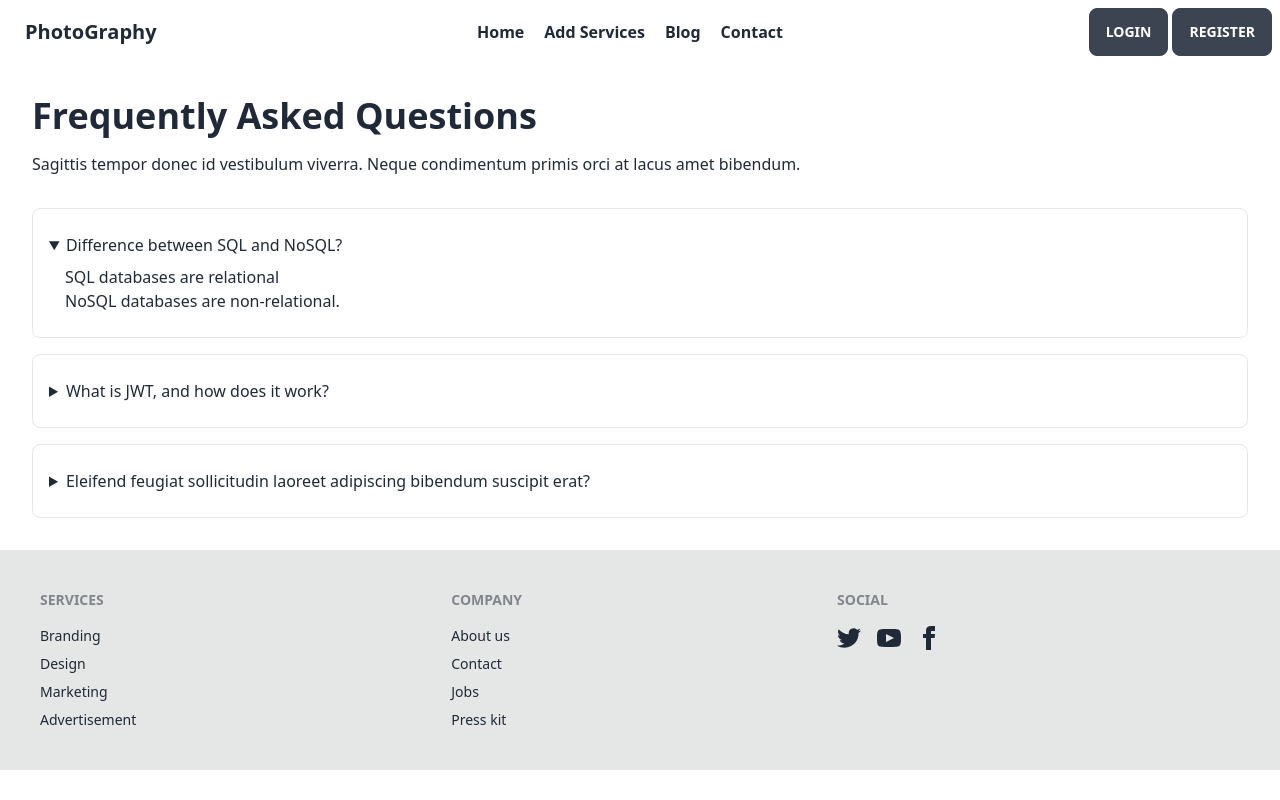
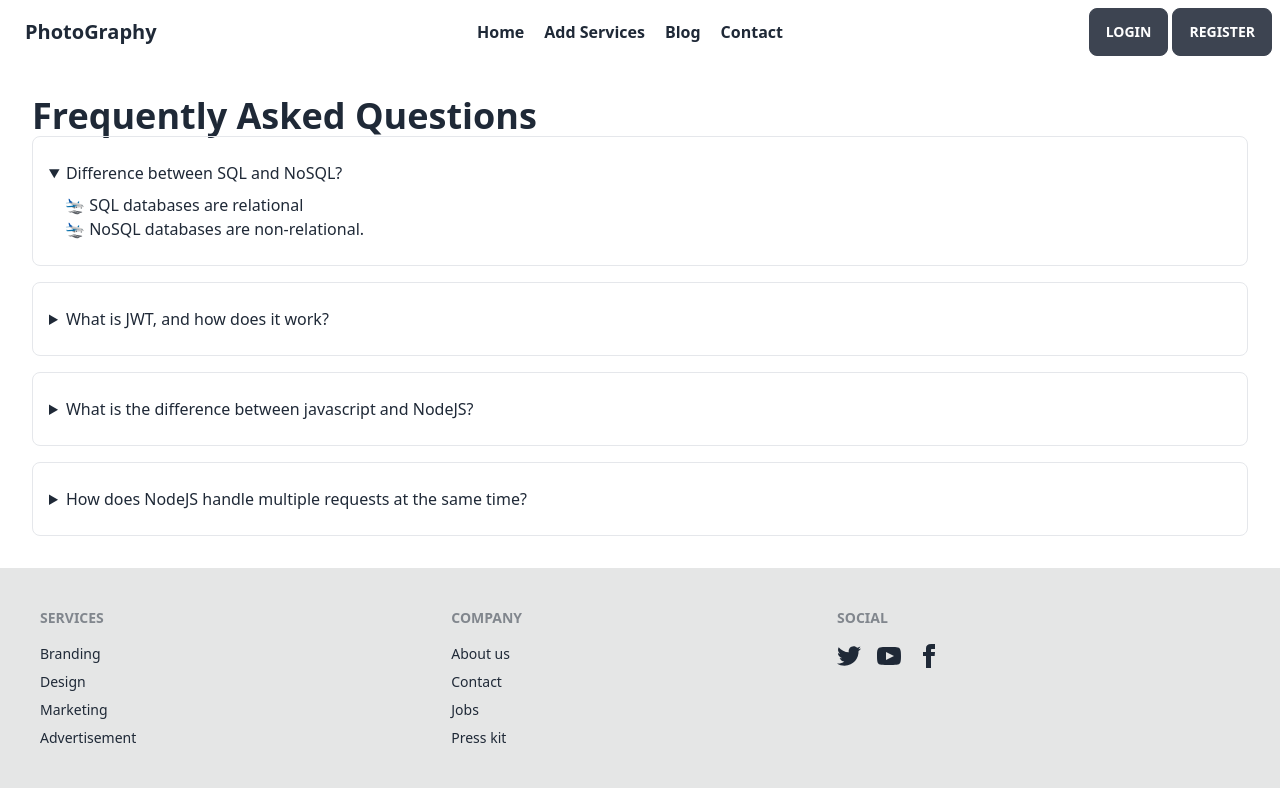
Before and after one commit to EmonKumarDas/personal_photography_blog, a React (Create React App) app: page /blog in a window 1280 px wide. Both pictures are taken after a click on the heading "Difference between SQL and NoSQL?". Built offline with nearby package versions, Linux system fonts and the light colour scheme; no server answers.

Commit message:
add blog

```diff
--- a/src/components/blog/Blog.jsx
+++ b/src/components/blog/Blog.jsx
@@ -7,19 +7,23 @@ const Blog = () => {
         <section className="dark:bg-gray-800 dark:text-gray-100">
         <div className="container flex flex-col justify-center px-4 py-8 mx-auto md:p-8">
             <h2 className="text-2xl font-semibold sm:text-4xl">Frequently Asked Questions</h2>
-            <p className="mt-4 mb-8 dark:text-gray-400">Sagittis tempor donec id vestibulum viverra. Neque condimentum primis orci at lacus amet bibendum.</p>
+
             <div className="space-y-4">
                 <details className="w-full border rounded-lg">
                     <summary className="px-4 py-6 focus:outline-none focus-visible:ring-blue-400">Difference between SQL and NoSQL?</summary>
-                    <p className="px-4 py-6 pt-0 ml-4 -mt-4 dark:text-gray-400">SQL databases are relational<br></br> NoSQL databases are non-relational.</p>
+                    <p className="px-4 py-6 pt-0 ml-4 -mt-4 dark:text-gray-400">🛬 SQL databases are relational<br></br>🛬  NoSQL databases are non-relational.</p>
                 </details>
                 <details className="w-full border rounded-lg">
                     <summary className="px-4 py-6 focus:outline-none focus-visible:ring-blue-400">What is JWT, and how does it work?</summary>
-                    <p className="px-4 py-6 pt-0 ml-4 -mt-4 dark:text-gray-400">Tincidunt ut hac condimentum rhoncus phasellus nostra. Magna porttitor egestas tincidunt neque vehicula potenti. </p>
+                    <p className="px-4 py-6 pt-0 ml-4 -mt-4 dark:text-gray-400"> 🛬  JWT, or JSON Web Token, is an open standard used to share security information between two parties — a client and a server.<br></br> 🛬 A JWT is a string made up of three parts, separated by dots (.), and serialized using base64. In the most common serialization format, compact serialization, the JWT looks something like this: sdkjkngraf.sdfksaof3rlwefsd.fds</p>
                 </details>
                 <details className="w-full border rounded-lg">
-                    <summary className="px-4 py-6 focus:outline-none focus-visible:ring-blue-400">Eleifend feugiat sollicitudin laoreet adipiscing bibendum suscipit erat?</summary>
-                    <p className="px-4 py-6 pt-0 ml-4 -mt-4 dark:text-gray-400">Justo libero tellus integer tincidunt justo semper consequat venenatis aliquet imperdiet. Ultricies urna proin fusce nulla pretium sodales vel magna et massa euismod vulputate sed. </p>
+                    <summary className="px-4 py-6 focus:outline-none focus-visible:ring-blue-400">What is the difference between javascript and NodeJS?</summary>
+                    <p className="px-4 py-6 pt-0 ml-4 -mt-4 dark:text-gray-400">🛬 NodeJS is a cross-platform and opensource Javascript runtime environment that allows the javascript to be run on the server-side. <br></br>🛬 Javascript is a Scripting language. It is mostly abbreviated as JS. It can be said that Javascript is the updated version of the ECMA script</p>
+                </details>
+                <details className="w-full border rounded-lg">
+                    <summary className="px-4 py-6 focus:outline-none focus-visible:ring-blue-400">How does NodeJS handle multiple requests at the same time?</summary>
+                    <p className="px-4 py-6 pt-0 ml-4 -mt-4 dark:text-gray-400">🛬 NodeJS receives multiple client requests and places them into EventQueue. NodeJS is built with the concept of event-driven architecture. NodeJS has its own EventLoop which is an infinite loop that receives requests and processes them. EventLoop is the listener for the EventQueue. </p>
                 </details>
             </div>
         </div>
```
